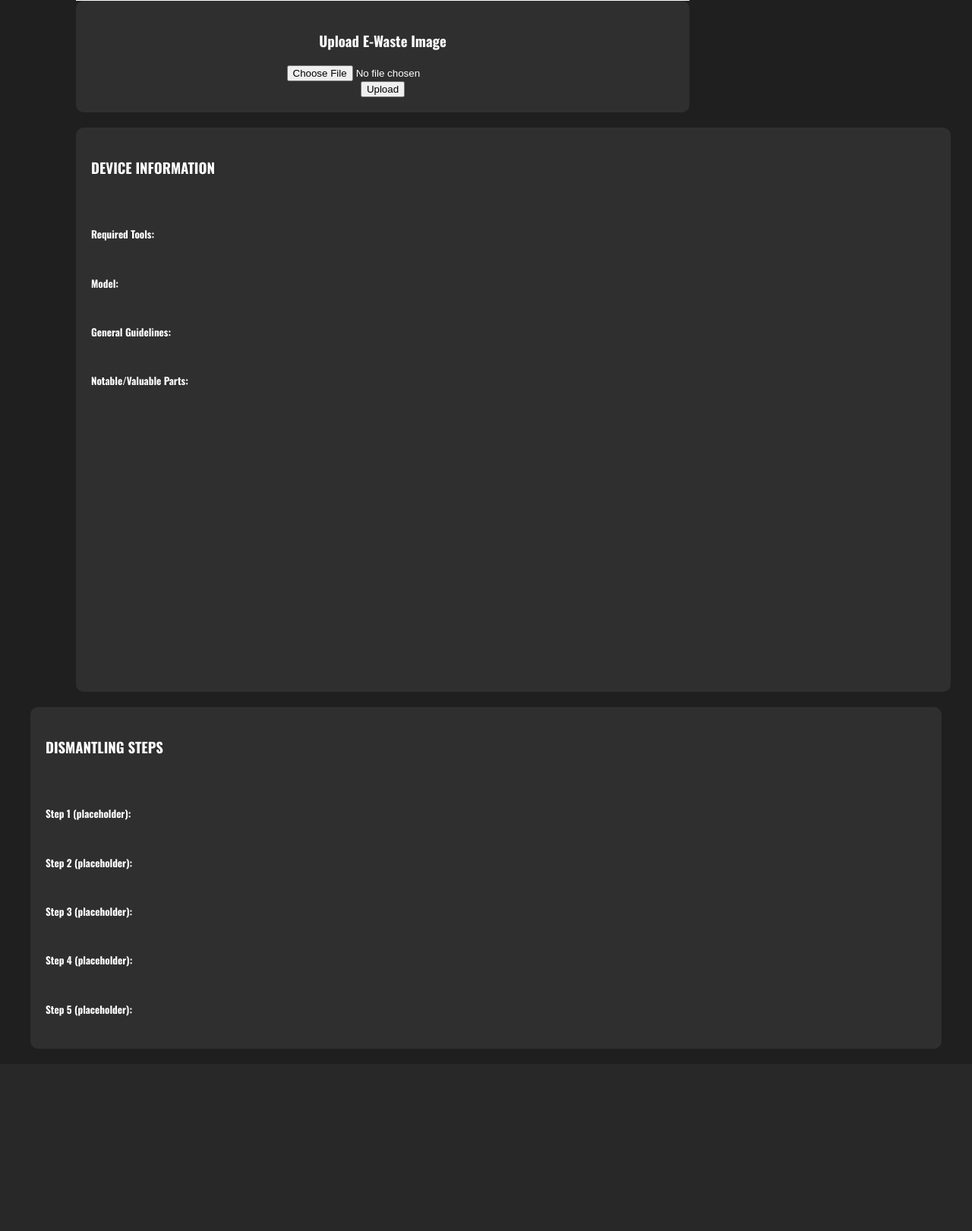
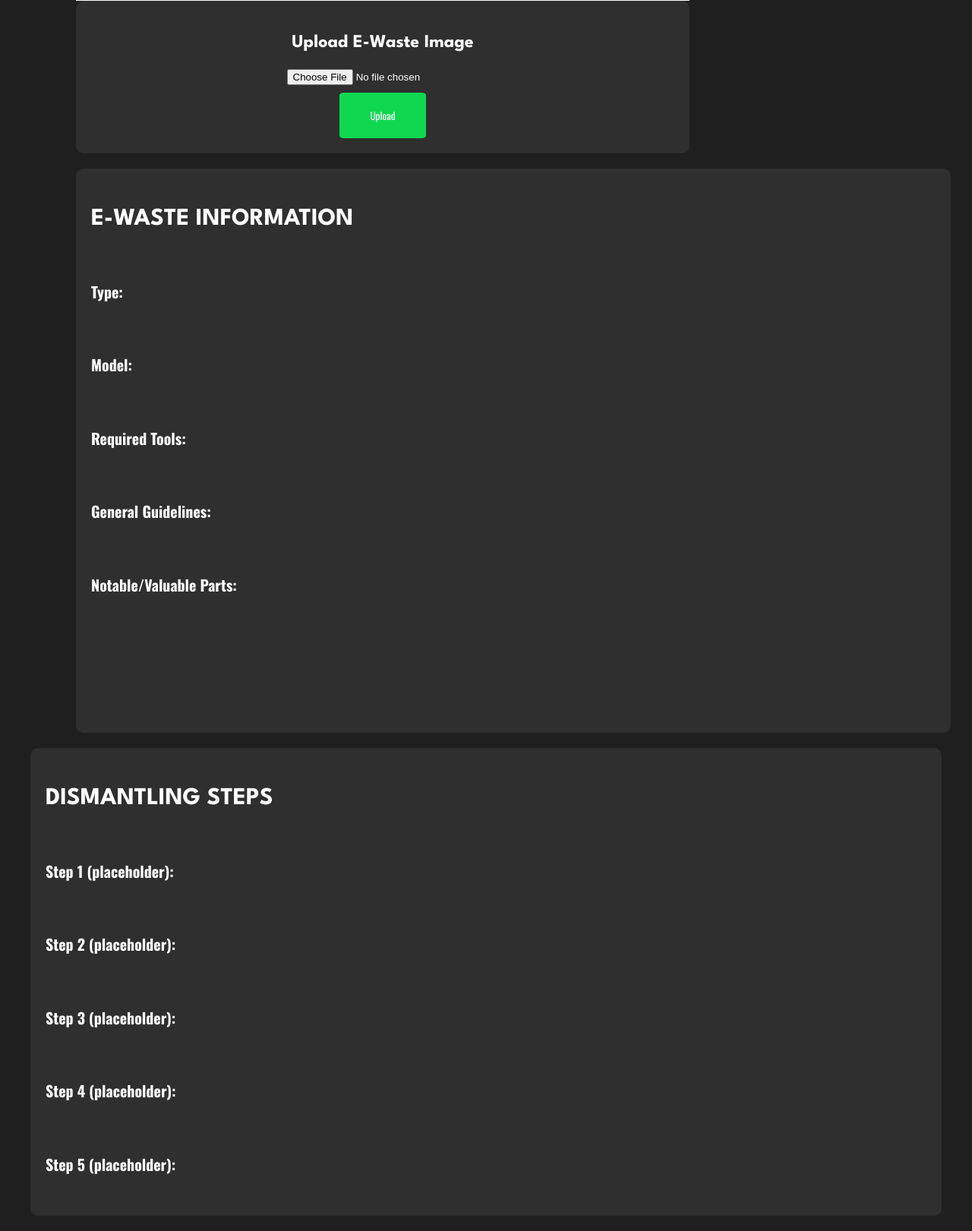
Before and after one commit to Ervzs/e-Xtract, a Flask app: page /extract in a window 1280 px wide. Shown: the part 724-2345 px from the top of the page at 76% size. Before the commit the page ends 2062 px from the top, so only its background shows below. Run offline with Flask 3, Linux system fonts and the light colour scheme.

Commit message:
Modified a few fonts, removed chatbot related CSS

```diff
--- a/static/styles.css
+++ b/static/styles.css
@@ -151,51 +151,25 @@ header {
     flex: 1;
 }
 
-#messages {
-    font-size: large;
-    flex-grow: 1;
-    overflow-y: auto;
-}
-
-.userInput {
-    display: inline-block;
-    position: fixed;
-    bottom: 0;
-    margin: auto;
-    padding-bottom: 10px;
-}
-
-#chatbotUserInput {
-    border: 1px solid #000000;
-    padding: 10px;
-    border-radius: 5px;
-    width: 100%;
+#uploadSection h3 {
+    font-family: 'League Spartan';
     font-size: x-large;
 }
 
-#sendButton {
-    background-color: rgb(50, 174, 59);
-    border: 1px solid #000000;
-    padding: 10px;
+#uploadButton {
+    padding-top: 20px;
+    padding-bottom: 20px;
+    padding-left: 40px;
+    padding-right: 40px;
+    margin-top: 10px;
+    background-color: #0fd850;
+    border-radius: 5%;
+    border: none;
+    font-family: Oswald;
     color: white;
-    width: 145px;
-    height: 50px;
-    margin: auto;
-    border-radius: 5px;
-    font-size: x-large;
 }
 
-#sendButton:hover {
-    background-color: rgb(31, 109, 36);
-}
 
-#chatbotTitle {
-    text-align: center;
-}
-
-.chatDisplay {
-    font-size: large;
-}
 
 .about-phae{
     max-width: 800px;
@@ -711,6 +685,12 @@ video, img {
     flex: 1;
     height: 703px;
     width: 600px;
+    font-size: x-large;
+}
+
+#device_data h3 {
+    font-family: 'League Spartan';
+    font-size: xx-large;
 }
 
 #dismantling_cont {
@@ -725,6 +705,12 @@ video, img {
     height: relative;
     width: calc(100% - 120px); /* Adjust based on margins and gaps */
     margin: 20px auto; /* Center the container */
+    font-size: x-large;
+}
+
+#dismantling_cont h3 {
+    font-family: 'League Spartan';
+    font-size: xx-large;
 }
 
 .right_cont_ext{
--- a/templates/extract.html
+++ b/templates/extract.html
@@ -1,7 +1,7 @@
 {% extends 'base.html' %}
 
 {% block head %}
-    <title>e-Xtract | Chatbot</title>
+    <title>e-Xtract</title>
 {% endblock %}
 
 {% block body %}
@@ -78,10 +78,10 @@
     </div>
 
         <div id="device_data">
-                <h3>DEVICE INFORMATION</h3>
-                <br>
+                <h3>E-WASTE INFORMATION</h3>
+                <h5>Type: </h5>
+                <h5>Model: </h5>
                 <h5>Required Tools:</h5>
-                <h5>Model: </h5>
                 <h5>General Guidelines: </h5>
                 <h5>Notable/Valuable Parts: </h5>
     </div>
@@ -89,7 +89,6 @@
 
 <div id="dismantling_cont">
     <h3>DISMANTLING STEPS</h3>
-    <br>
     <h5>Step 1 (placeholder):</h5>
     <h5>Step 2 (placeholder):</h5>
     <h5>Step 3 (placeholder):</h5>
```
